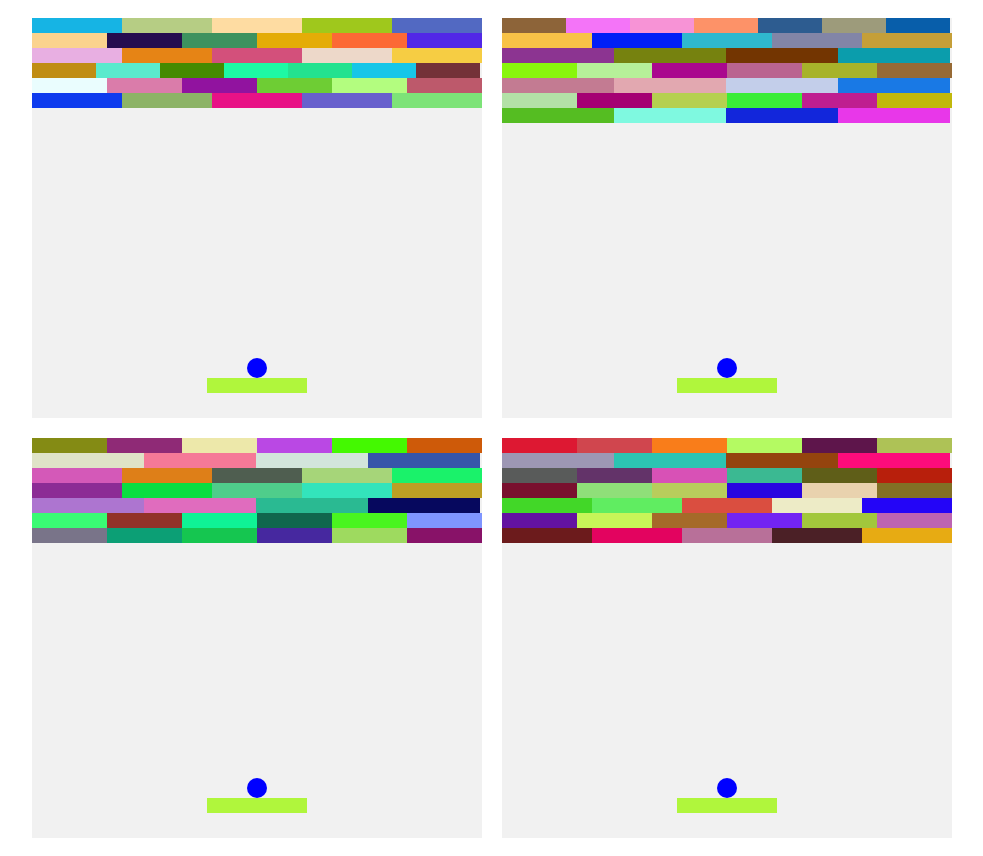
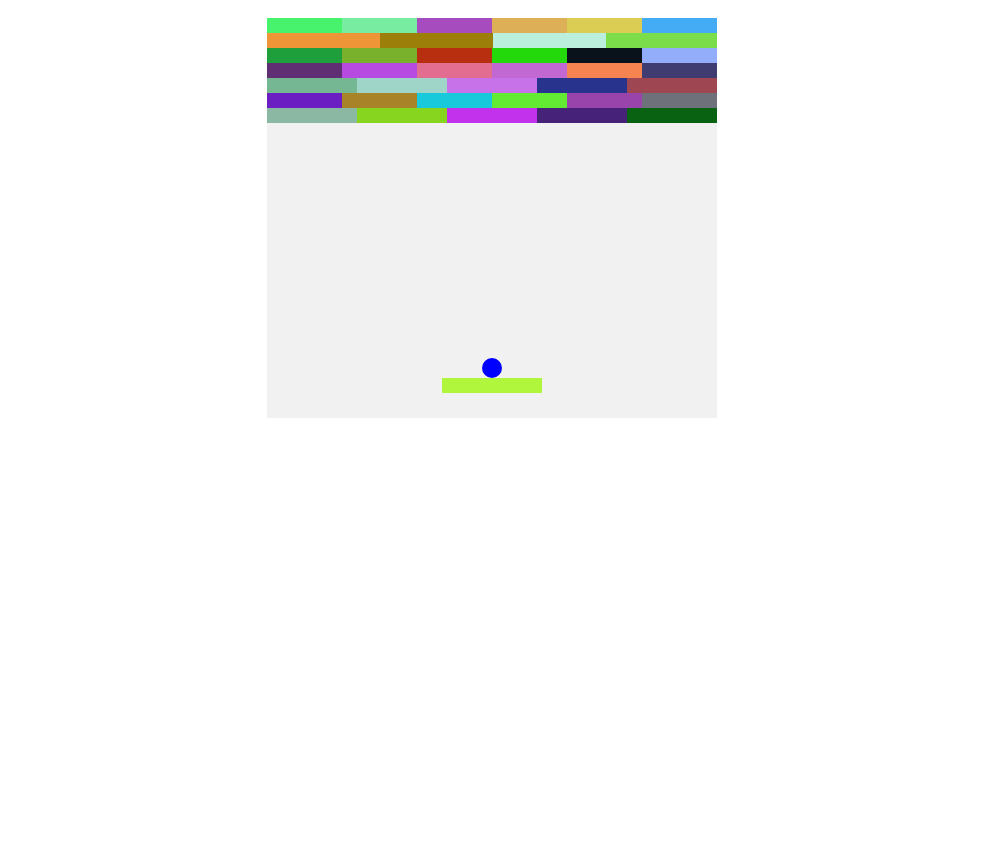
Before and after one commit to LusineGhalechyan/arkanoid-JS, a website: page index.html in a window 1280 px wide. Shown: the whole page, without its empty margins (148-1131 px from the left). After the commit the page ends 800 px from the top, so only its background shows below. Drawn offline with Linux system fonts and the light colour scheme.

Commit message:
has done canvas el. replacement with html local el. and has done updates accordingly

```diff
--- a/arkanoid.js
+++ b/arkanoid.js
@@ -1,18 +1,20 @@
-function Arkanoid(selector, rowBricks) {
+function Arkanoid(selector, options) {
   this.selector = selector;
-  this.rowBricks = rowBricks;
+  this.options = options;
   //get canvas props
   this.canvas = this.initCanvas().canvasProps(this.selector);
   this.canvasWidth = this.canvas.getBoundingClientRect().width;
   this.canvasHeight = this.canvas.getBoundingClientRect().height;
   this.context = this.canvas.getContext("2d");
 
+  // random color's number generating
+  this.r = () => parseInt(Math.random() * 256);
+
   this.initGame();
 }
 
 Arkanoid.prototype.initGame = function () {
-  //space key options
-  this.spaceKey = " ";
+  // space key options
   this.spaceKeyPressed = false;
 
   // events data
@@ -35,17 +37,19 @@ Arkanoid.prototype.initGame = function () {
 
   //init and generate bricks
   this.height = 15;
-  this.bricksRow = Array();
-  this.rowsQty =
-    this.generateRandomNumbers(this.rowBricks.bricks, this.rowBricks.rows) ||
-    this.generateRandomNumbers(5, 11);
+  this.bricksRow = [];
+  this.rowsQty = this.generateRandomNumbers(
+    this.options.bricks || 5,
+    this.options.rows || 11
+  );
 
   for (let row = 0; row < this.rowsQty; row++) {
-    this.bricksRow[row] = Array();
-    this.bricksQty =
-      this.generateRandomNumbers(this.rowBricks.bricks, this.rowBricks.rows) ||
-      this.generateRandomNumbers(3, 11);
-    this.brickWidth = parseInt(this.canvasWidth / this.bricksQty);
+    this.bricksRow[row] = [];
+    this.bricksQty = this.generateRandomNumbers(
+      this.options.bricks || 3,
+      this.options.rows || 11
+    );
+    this.brickWidth = Math.ceil(this.canvasWidth / this.bricksQty);
 
     for (let brick = 0; brick < this.bricksQty; brick++) {
       this.bricksRow[row][brick] = {
@@ -53,20 +57,22 @@ Arkanoid.prototype.initGame = function () {
         y: 0,
         color: "",
         brickWidth: this.brickWidth,
-        status: 1,
+        status: true,
       };
 
       this.brickX = brick * this.bricksRow[row][brick]["brickWidth"];
       this.brickY = row * this.height;
       this.bricksRow[row][brick]["x"] = this.brickX;
       this.bricksRow[row][brick]["y"] = this.brickY;
-      this.bricksRow[row][brick]["color"] = this.generateRandomColor();
+      this.bricksRow[row][brick][
+        "color"
+      ] = `rgb(${this.r()}, ${this.r()}, ${this.r()})`;
     }
   }
 
   //ball props
-  this.dx = 2;
-  this.dy = -2;
+  this.dx = 3;
+  this.dy = -3;
   this.ballDiameter = 10;
   this.ballX = this.canvasWidth / 2;
   this.ballY = this.canvasHeight - (3 * this.height + this.ballDiameter / 2);
@@ -77,42 +83,27 @@ Arkanoid.prototype.initGame = function () {
   this.paddleY = this.canvasHeight - (2 * this.height + this.ballDiameter);
   this.rightPressed = false;
   this.leftPressed = false;
-  this.rightArrowKey = "ArrowRight";
-  this.leftArrowKey = "ArrowLeft";
-  this.rightArrowVal = 5;
-  this.leftArrowVal = 5;
 
   //collision counts
   this.collisionCount = 0;
 
   this.initCanvas();
-  this.loadGame();
   this.addMultipleListeners();
+  this.loadGame(true);
 };
 
 Arkanoid.prototype.initCanvas = () => ({
-  canvas: document.createElement("canvas"),
+  canvas: document.querySelector("canvas"),
   canvasProps(selector) {
     this.canvas.width = 450;
     this.canvas.height = 400;
     this.canvas.tabIndex = 1000;
-    // this.canvas.classList.add(selector || arkanoid.selector);
-    document.body.insertBefore(this.canvas, document.body.childNodes[0]);
     return this.canvas;
   },
 });
 
 Arkanoid.prototype.reLoad = function () {
   this.initGame();
-};
-
-Arkanoid.prototype.generateRandomColor = () => {
-  var color = "#";
-  var hexaDecimalVal = "0123456789ABCDEF";
-  for (let i = 0; i < 6; i++) {
-    color += hexaDecimalVal[Math.floor(Math.random() * 16)];
-  }
-  return color;
 };
 
 Arkanoid.prototype.generateRandomNumbers = function (min, max) {
@@ -145,15 +136,13 @@ Arkanoid.prototype.collisionDetection = function () {
           this.ballY - this.ballDiameter < this.brickObj["y"] + this.height
         ) {
           this.dy = -this.dy;
-          this.brickObj["status"] = 0;
+          this.brickObj["status"] = false;
           this.collisionCount++;
         }
       }
     }
   }
-  if (this.collisionCount === brickCount) {
-    this.completingGame(`You win 🎉🎉🎉`);
-  }
+  if (this.collisionCount === brickCount) this.completingGame(`You win 🎉🎉🎉`);
 };
 
 Arkanoid.prototype.generateAndDrawPaddle = function () {
@@ -192,69 +181,73 @@ Arkanoid.prototype.drawBricks = function () {
   }
 };
 
-Arkanoid.prototype.loadGame = function () {
+Arkanoid.prototype.loadGame = function (isInit) {
   this.context.clearRect(0, 0, this.canvasWidth, this.canvasHeight);
   this.drawBricks();
   this.drawBall();
   this.generateAndDrawPaddle();
   this.collisionDetection();
 
+  if (!isInit) {
     this.ballX += this.dx;
     this.ballY += this.dy;
-
     if (
       this.ballX + this.dx + this.ballDiameter > this.canvasWidth ||
       this.ballX + this.dx - this.ballDiameter < 0
-  )
+    ) {
       this.dx = -this.dx;
+    }
 
     if (this.ballY + this.dy - this.ballDiameter < 0) {
       this.dy = -this.dy;
     } else if (this.ballY + this.dy + this.ballDiameter > this.paddleY) {
       if (
         this.ballX > this.paddleX &&
-      this.ballX + this.dx < this.paddleX + this.paddleWidth
+        this.ballX + this.dx < this.paddleX + this.paddleWidth &&
+        this.ballY + this.height - this.paddleY === 5
       ) {
         this.dy = -this.dy;
-    } else {
+      }
       if (this.ballY + this.dy + this.ballDiameter > this.canvasHeight) {
         this.completingGame(`❗❗❗ Game is over ❗❗❗`);
       }
     }
-  }
 
     if (this.rightPressed) {
-    this.paddleX += this.rightArrowVal;
+      this.paddleX += 5;
       if (this.paddleX > this.canvasWidth - this.paddleWidth) {
         this.paddleX = this.canvasWidth - this.paddleWidth;
       }
     }
 
     if (this.leftPressed) {
-    this.paddleX -= this.leftArrowVal;
+      this.paddleX -= 5;
       if (this.paddleX < 0) {
         this.paddleX = 0;
       }
     }
+    this.stopLoading = requestAnimationFrame(() => this.loadGame(false));
+  }
 };
 
 Arkanoid.prototype.keyDown = function (evt) {
-  if (evt.key === this.rightArrowKey) this.rightPressed = true;
-  if (evt.key === this.leftArrowKey) this.leftPressed = true;
-  if (evt.key === this.spaceKey && !this.spaceKeyPressed) {
+  if (evt.key === "ArrowRight") this.rightPressed = true;
+  if (evt.key === "ArrowLeft") this.leftPressed = true;
+
+  if (evt.key === " " && !this.spaceKeyPressed) {
     this.spaceKeyPressed = true;
-    this.gameInterval = setInterval(() => this.loadGame(), 10);
+    this.loadGame(false);
   }
 };
 
 Arkanoid.prototype.keyUp = function (evt) {
-  if (evt.key === this.rightArrowKey) this.rightPressed = false;
-  if (evt.key === this.leftArrowKey) this.leftPressed = false;
+  if (evt.key === "ArrowRight") this.rightPressed = false;
+  if (evt.key === "ArrowLeft") this.leftPressed = false;
 };
 
 Arkanoid.prototype.completingGame = function (status) {
   alert(status);
-  clearInterval(this.gameInterval);
+  // cancelAnimationFrame(this.stopLoading);
   this.canvas.dispatchEvent(this.event);
   this.destroyEventListeners();
 };
--- a/index.html
+++ b/index.html
@@ -8,6 +8,9 @@
     <title>Arkanoid</title>
   </head>
   <body>
+    <canvas class="test"></canvas>
+    <!-- <canvas class="game"></canvas> -->
+
     <script src="arkanoid.js"></script>
     <script src="script.js"></script>
   </body>
--- a/script.js
+++ b/script.js
@@ -1,29 +1,34 @@
-// var arkanoid = new Arkanoid("canvas", {
+var arkanoid = new Arkanoid(".test", {
+  rows: 7,
+  bricks: 4,
+});
+
+// var arkanoid = new Arkanoid(".game", {
 //   rows: 7,
 //   bricks: 4,
 // });
 
-var arkanoids = [
-  new Arkanoid("canvas", {
-    rows: 7,
-    bricks: 4,
-  }),
+// var arkanoids = [
+//   new Arkanoid("canvas", {
+//     rows: 7,
+//     bricks: 4,
+//   }),
 
-  new Arkanoid("canvas", {
-    rows: 7,
-    bricks: 4,
-  }),
+//   new Arkanoid("canvas", {
+//     rows: 7,
+//     bricks: 4,
+//   }),
 
-  new Arkanoid("canvas", {
-    rows: 7,
-    bricks: 4,
-  }),
+//   new Arkanoid("canvas", {
+//     rows: 7,
+//     bricks: 4,
+//   }),
 
-  new Arkanoid("canvas", {
-    rows: 7,
-    bricks: 4,
-  }),
-];
+//   new Arkanoid("canvas", {
+//     rows: 7,
+//     bricks: 4,
+//   }),
+// ];
 
 // document.addEventListener("keydown", (evt) => {
 //   setInterval(() => {
```
Lines whose indentation alone changed are shown as unchanged.
